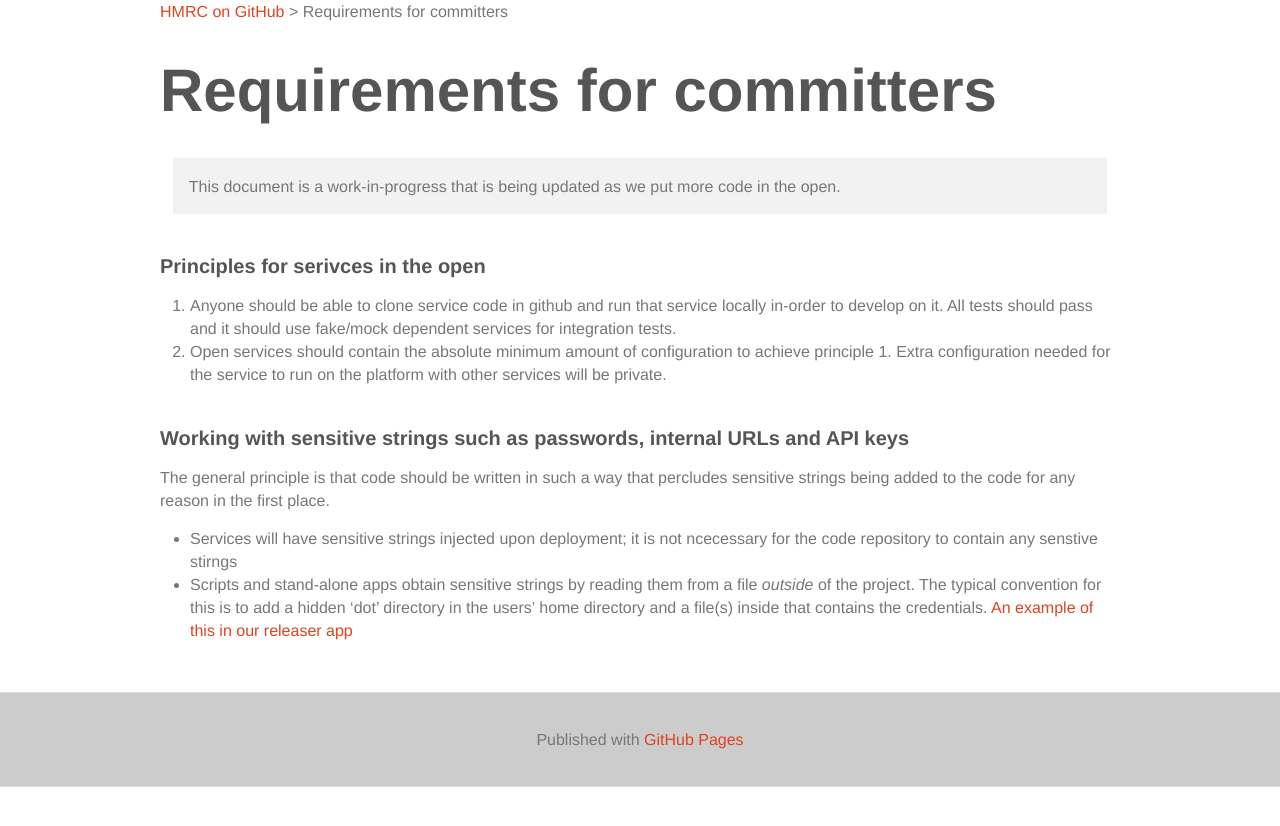
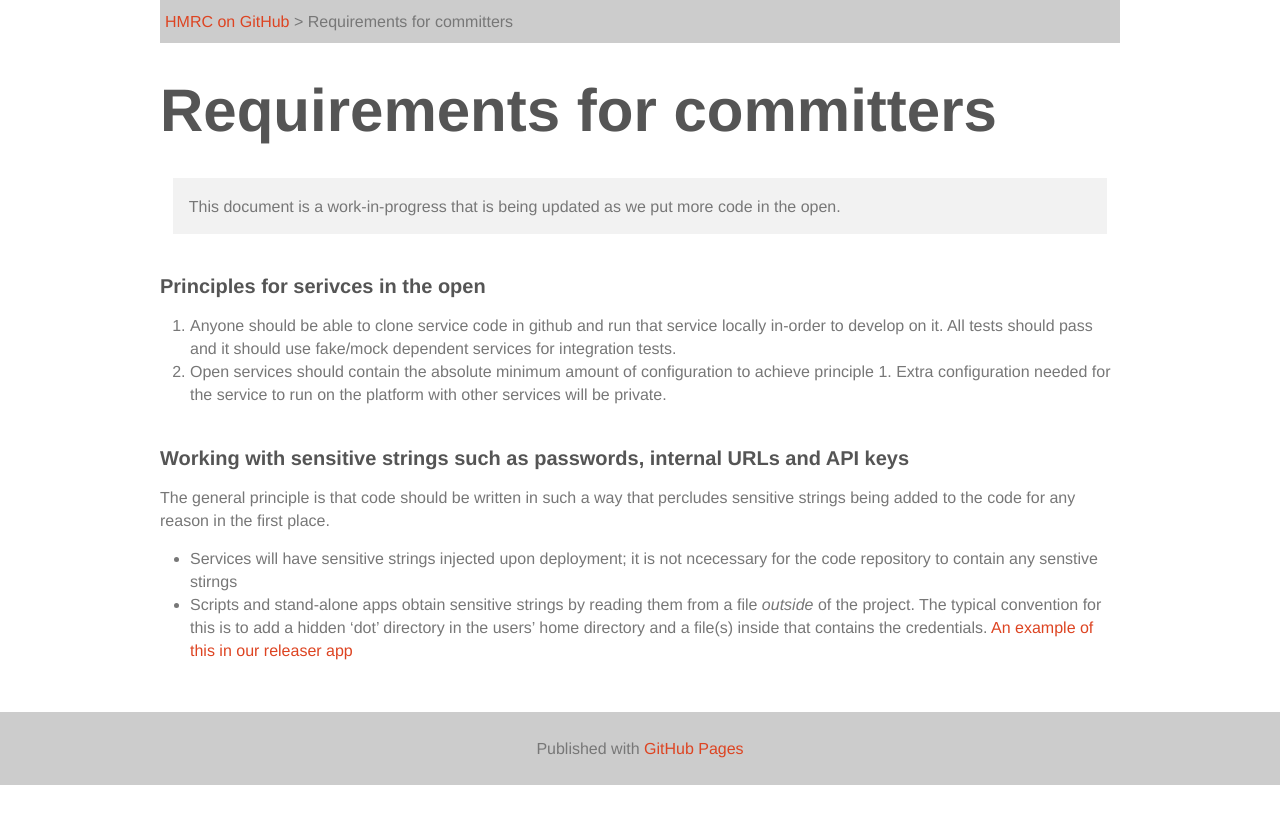
Before and after one commit to hmrc/hmrc.github.io, a Jekyll site: the page built from pages/requirements-for-commiters.md, in a window 1280 px wide. Shown: the top 826 px of the page. Built offline with Jekyll 4.4.1, drawn with Linux system fonts in a browser that asks for light colours; nearby versions of some CDN libraries.

Commit message:
styled the header breadcrumbs

```diff
--- a/_layouts/default.html
+++ b/_layouts/default.html
@@ -22,6 +22,7 @@
   </head>
 
   <body id="home">
+
     <div class="content-wrapper">
 
       <div id="main" role="main" class="container">
--- a/_layouts/page.html
+++ b/_layouts/page.html
@@ -1,11 +1,12 @@
 ---
 layout: default
 ---
-<div>
+
+<header>
 	<a href="/">HMRC on GitHub</a>
 	 &gt;
  	{{page.title}}
-</div>
+</header>
 
 <article class="page">
   <h1>{{ page.title }}</h1	>
--- a/style.scss
+++ b/style.scss
@@ -355,14 +355,17 @@ article {
 
 .wrapper-footer {
   margin-top: 50px;
-  border-top: 1px solid #ddd;
-  border-bottom: 1px solid #ddd;
   background-color: $lightGray;
 }
 
 footer {
-  padding: 20px 0;
+  padding: 10px 0;
   text-align: center;
+}
+
+header {
+  background-color: $lightGray;
+  padding: 10px 5px;
 }
 
 
```
